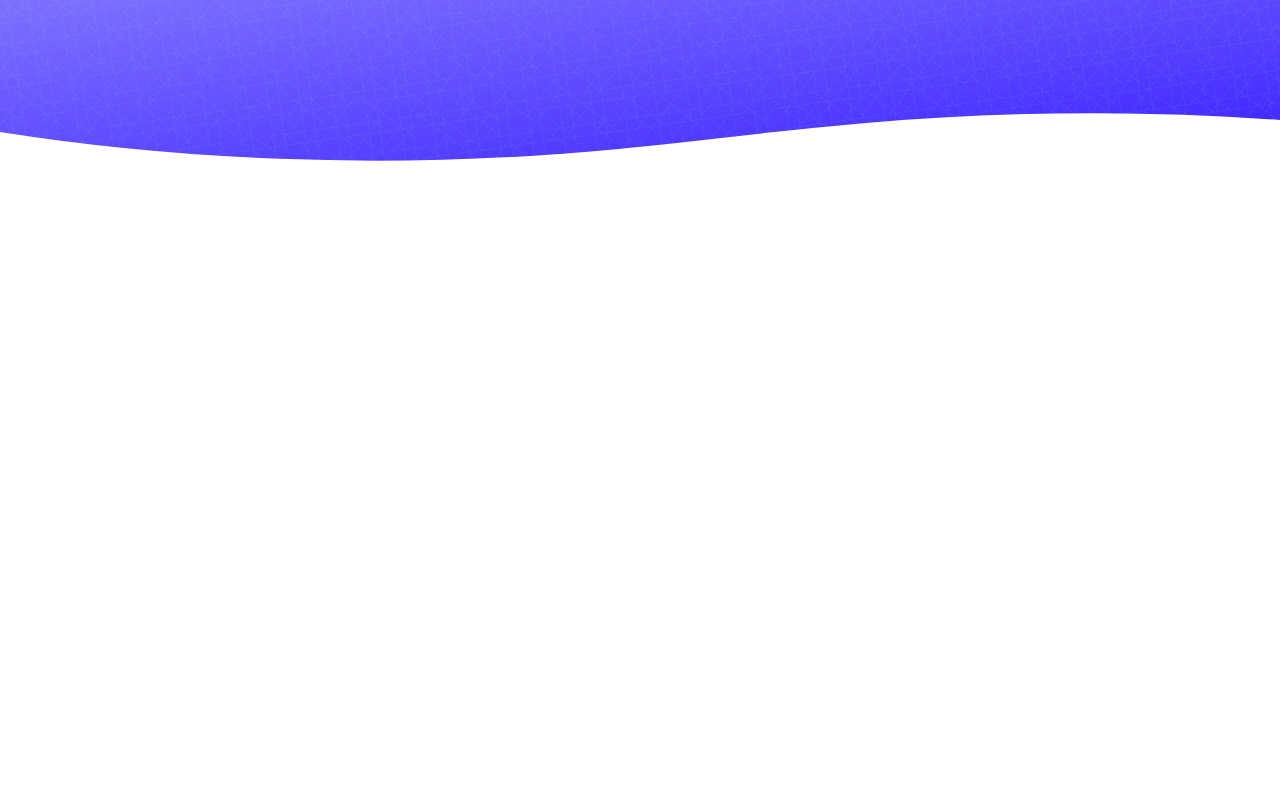
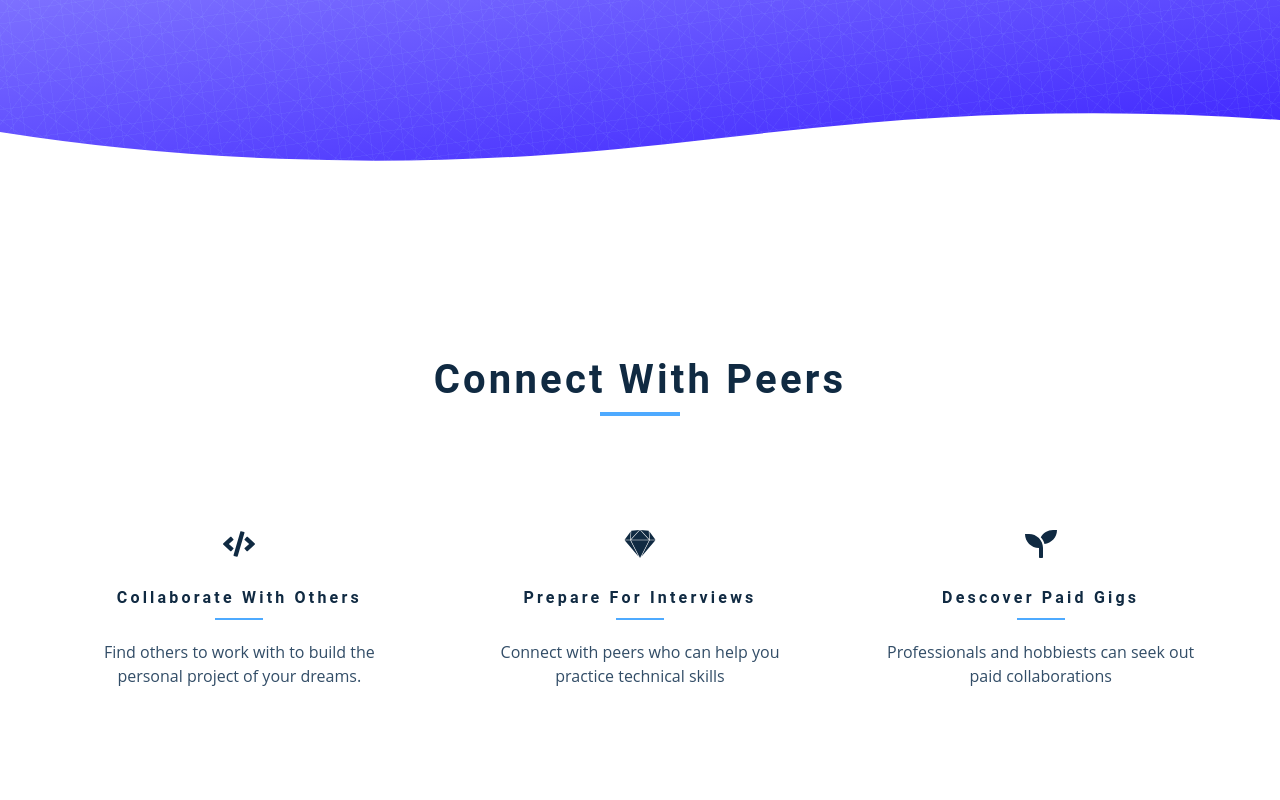
Before and after one commit to T-mclennan/SF-Hacks-Project, a React (Create React App) app: page / in a window 1280 px wide. Shown: the part 600-1400 px from the top of the page. Built offline with nearby package versions, Linux system fonts and the light colour scheme; the HTML template or start-up script is replaced by a standard one.

Commit message:
working on landing, still unsure how to get flow

```diff
--- /dev/null
+++ b/src/components/Title.js
@@ -0,0 +1,12 @@
+import React from "react"
+
+const Title = ({title}) => {
+  return (
+    <div className="section-title">
+      <h2>{title || 'default title'}</h2>
+      <div className="underline"></div>
+    </div>
+  )
+}
+
+export default Title
--- /dev/null
+++ b/src/constants/details.js
@@ -0,0 +1,22 @@
+import React from "react"
+import { FaCode, FaSketch, FaSeedling } from "react-icons/fa"
+export default [
+  {
+    id: 1,
+    icon: <FaCode className="details-icon" />,
+    title: "Collaborate with others",
+    text: `Find others to work with to build the personal project of your dreams.`,
+  },
+  {
+    id: 2,
+    icon: <FaSketch className="details-icon" />,
+    title: "Prepare for interviews",
+    text: `Connect with peers who can help you practice technical skills`,
+  },
+  {
+    id: 3,
+    icon: <FaSeedling className="details-icon" />,
+    title: "Descover Paid Gigs",
+    text: `Professionals and hobbiests can seek out paid collaborations`,
+  },
+]
--- a/src/pages/Pages.css
+++ b/src/pages/Pages.css
@@ -3,9 +3,23 @@
 .post-page,
 .create-page,
 .contact-page {
-  background: var(--clr-grey-8);
+  /* background: var(--clr-grey-8); */
+
   min-height: calc(100vh - 5rem - 6rem);
 }
+
+/* .glass-wrapper {
+  min-height: calc(100vh - 5rem - 6rem);
+  width: 100%;
+  background: rgba(255, 255, 255, 0.6);
+  box-shadow: 0 8px 32px 0 rgba(31, 38, 135, 0.37);
+  backdrop-filter: blur(7.5px);
+  -webkit-backdrop-filter: blur(7.5px);
+  border: 1px solid rgba(255, 255, 255, 0.18);
+  display: grid;
+  place-items: center;
+  padding: 5rem 0;
+} */
 
 /* Contact Page */
 
@@ -16,10 +30,16 @@
 }
 
 .contact-form {
-  background: var(--clr-white);
-  border-radius: var(--radius);
+  /* background: var(--clr-white); */
+  background: rgba(255, 255, 255, 0.6);
+  box-shadow: 0 8px 32px 0 rgba(31, 38, 135, 0.37);
+  backdrop-filter: blur(7.5px);
+  -webkit-backdrop-filter: blur(7.5px);
+  border-radius: 10px;
+  border: 1px solid rgba(255, 255, 255, 0.18);
+  /* border-radius: var(--radius); */
   text-align: center;
-  box-shadow: var(--light-shadow);
+  /* box-shadow: var(--light-shadow); */
   transition: var(--transition);
   width: 90vw;
   max-width: 35rem;
--- a/src/pages/contact/ContactPage.js
+++ b/src/pages/contact/ContactPage.js
@@ -3,6 +3,7 @@ import React from 'react'
 function ContactPage() {
   return (
     <section className="contact-page">
+      {/* <div className="glass-wrapper"> */}
         <article className="contact-form">
           <h3>get in touch</h3>
           <form action="https://formspree.io/f/xknplldl" method="POST">
@@ -14,6 +15,7 @@ function ContactPage() {
             </div>
           </form>
         </article>
+      {/* </div> */}
     </section>
   )
 }
--- /dev/null
+++ b/src/pages/landing/CallToAction.js
@@ -0,0 +1,25 @@
+import React from 'react'
+import HeaderImage from '../../assets/hero-img.svg';
+import { useHistory } from "react-router-dom";
+import './Landing.css';
+
+function CallToAction() {
+
+  const history = useHistory();
+
+  return (
+    <section className="hero">
+      {/* <div class="custom-shape-divider-top-1615070323">
+          <svg data-name="Layer 1" xmlns="http://www.w3.org/2000/svg" viewBox="0 0 1200 120" preserveAspectRatio="none">
+              <path d="M741,116.23C291,117.43,0,27.57,0,6V120H1200V6C1200,27.93,1186.4,119.83,741,116.23Z" class="shape-fill"></path>
+          </svg>
+      </div> */}
+
+      <div className="section-center hero-center">
+
+      </div>
+    </section>
+  )
+}
+
+export default CallToAction
--- a/src/pages/landing/Details.js
+++ b/src/pages/landing/Details.js
@@ -1,13 +1,27 @@
-import React from 'react'
-import './Landing.css'
+import React from "react";
+import Title from "../../components/Title";
+import details from "../../constants/details";
+import './Landing.css';
 
-function Details() {
+const Details = () => {
   return (
-    <section className="details">
-      <div className="section-center details-center">
-
+    <section className="section">
+      <div className="details">
+      <Title title="Connect With Peers"/>
+      <div className="section-center services-center">
+        {details.map((service) => {
+          const {id, icon, title, text} = service;
+          return <article key={id} className="service">
+            {icon}
+            <h4>{title}</h4>
+            <div className="underline"></div>
+            <p>{text}</p>
+          </article>
+        })}
+      </div>
       </div>
     </section>
+
   )
 }
 
--- a/src/pages/landing/Hero.js
+++ b/src/pages/landing/Hero.js
@@ -2,11 +2,13 @@ import React from 'react';
 import HeaderImage from '../../assets/hero-img.svg';
 import TextLoop from "react-text-loop";
 import {TextLoopValues} from '../../constants/config';
+import { useHistory } from "react-router-dom";
 import './Landing.css';
 
 function Hero() {
 
-  console.log(TextLoopValues)
+  const history = useHistory();
+
   return (
     <section className="hero">
 
@@ -21,7 +23,7 @@ function Hero() {
               interval={5500}
             />
             </h4>
-            <button to="/contact" className="btn">
+            <button onClick={() => history.push("/browse")} className="btn">
               browse listings
             </button>
           </>
--- a/src/pages/landing/Landing.css
+++ b/src/pages/landing/Landing.css
@@ -120,13 +120,111 @@
 
 .details {
   margin-top: -5rem;
-  padding-top: 5rem;
-  height: 100vh;
+  padding-top: 10rem;
+  height: 90vh;
   background: var(--clr-primary-30);
   position: relative;
 }
 
-/**** Custom Wave Shape ****/
+.service {
+  background: var(--clr-white);
+  padding: 3rem 1.5rem;
+  margin-bottom: 2rem;
+  border-radius: var(--radius);
+  text-align: center;
+  -webkit-transition: var(--transition);
+  transition: var(--transition);
+}
+.details-icon {
+  font-size: 2rem;
+  margin-bottom: 1.5rem;
+}
+.service .underline {
+  width: 3rem;
+  height: 0.12rem;
+  -webkit-transition: var(--transition);
+  transition: var(--transition);
+}
+.service p {
+  -webkit-transition: var(--transition);
+  transition: var(--transition);
+}
+.service:hover {
+  background: var(--clr-primary-5);
+  color: var(--clr-primary-9);
+}
+.service:hover p {
+  color: var(--clr-primary-9);
+}
+.service:hover .underline {
+  background: var(--clr-primary-9);
+}
+@media screen and (min-width: 676px) {
+  .services-center {
+    display: grid;
+    grid-template-columns: 1fr 1fr;
+    -webkit-column-gap: 2rem;
+    -moz-column-gap: 2rem;
+    column-gap: 2rem;
+  }
+}
+@media screen and (min-width: 992px) {
+  .services-center {
+    grid-template-columns: 1fr 1fr 1fr;
+  }
+}
+
+/**** ACTIONS *****/
+
+.action {
+  background-image: repeating-linear-gradient(
+      135deg,
+      hsla(64, 83%, 54%, 0.05) 0px,
+      hsla(64, 83%, 54%, 0.05) 1px,
+      transparent 1px,
+      transparent 11px,
+      hsla(64, 83%, 54%, 0.05) 11px,
+      hsla(64, 83%, 54%, 0.05) 12px,
+      transparent 12px,
+      transparent 32px
+    ),
+    repeating-linear-gradient(
+      180deg,
+      hsla(64, 83%, 54%, 0.05) 0px,
+      hsla(64, 83%, 54%, 0.05) 1px,
+      transparent 1px,
+      transparent 11px,
+      hsla(64, 83%, 54%, 0.05) 11px,
+      hsla(64, 83%, 54%, 0.05) 12px,
+      transparent 12px,
+      transparent 32px
+    ),
+    repeating-linear-gradient(
+      90deg,
+      hsla(64, 83%, 54%, 0.05) 0px,
+      hsla(64, 83%, 54%, 0.05) 1px,
+      transparent 1px,
+      transparent 11px,
+      hsla(64, 83%, 54%, 0.05) 11px,
+      hsla(64, 83%, 54%, 0.05) 12px,
+      transparent 12px,
+      transparent 32px
+    ),
+    repeating-linear-gradient(
+      225deg,
+      hsla(64, 83%, 54%, 0.05) 0px,
+      hsla(64, 83%, 54%, 0.05) 1px,
+      transparent 1px,
+      transparent 11px,
+      hsla(64, 83%, 54%, 0.05) 11px,
+      hsla(64, 83%, 54%, 0.05) 12px,
+      transparent 12px,
+      transparent 32px
+    ),
+    linear-gradient(180deg, rgb(41, 27, 158), rgb(144, 215, 255));
+}
+
+/**** Custom Wave Shape Hero ****/
 .custom-shape-divider-bottom-1615009014 {
   position: absolute;
   bottom: 0;
@@ -162,3 +260,42 @@
     height: 63px;
   }
 }
+
+/**** Custom Wave Shape Action ****/
+.custom-shape-divider-top-1615070323 {
+  position: absolute;
+  top: 0;
+  left: 0;
+  width: 100%;
+  overflow: hidden;
+  line-height: 0;
+  transform: rotate(180deg);
+}
+
+.custom-shape-divider-top-1615070323 svg {
+  position: relative;
+  display: block;
+  width: calc(180% + 1.3px);
+  height: 98px;
+  transform: rotateY(180deg);
+}
+
+.custom-shape-divider-top-1615070323 .shape-fill {
+  fill: #ffffff;
+}
+
+/** For tablet devices **/
+@media (min-width: 768px) and (max-width: 1023px) {
+  .custom-shape-divider-top-1615070323 svg {
+    width: calc(121% + 1.3px);
+    height: 47px;
+  }
+}
+
+/** For mobile devices **/
+@media (max-width: 767px) {
+  .custom-shape-divider-top-1615070323 svg {
+    width: calc(105% + 1.3px);
+    height: 22px;
+  }
+}
--- a/src/pages/landing/Landing.js
+++ b/src/pages/landing/Landing.js
@@ -1,12 +1,14 @@
 import React from 'react';
 import Hero from './Hero';
 import Details from './Details';
+import Action from './CallToAction';
 
 function Landing() {
   return (
     <div>
       <Hero/>
       <Details />
+      {/* <Action /> */}
     </div>
   )
 }
```
Lines whose indentation alone changed are shown as unchanged.
